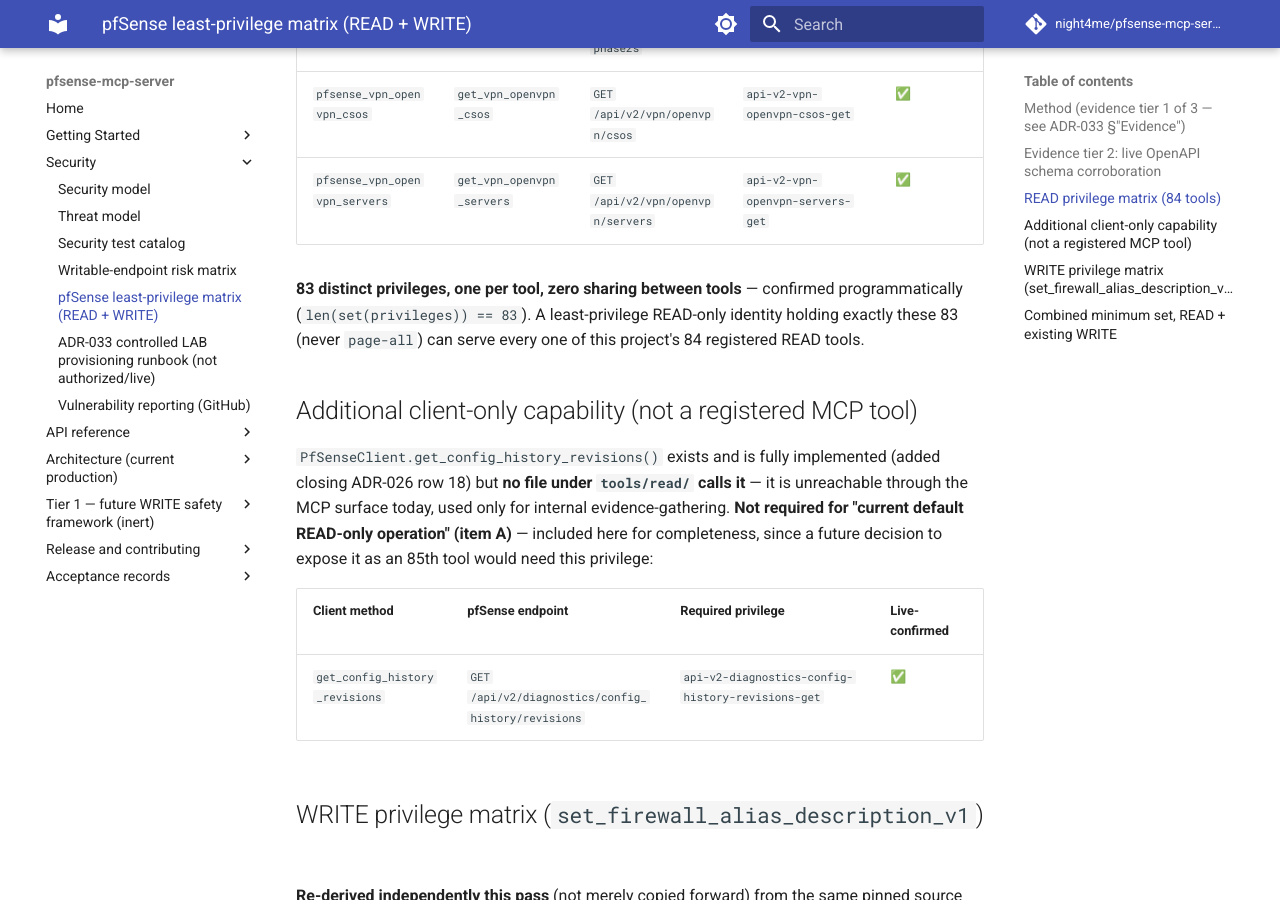
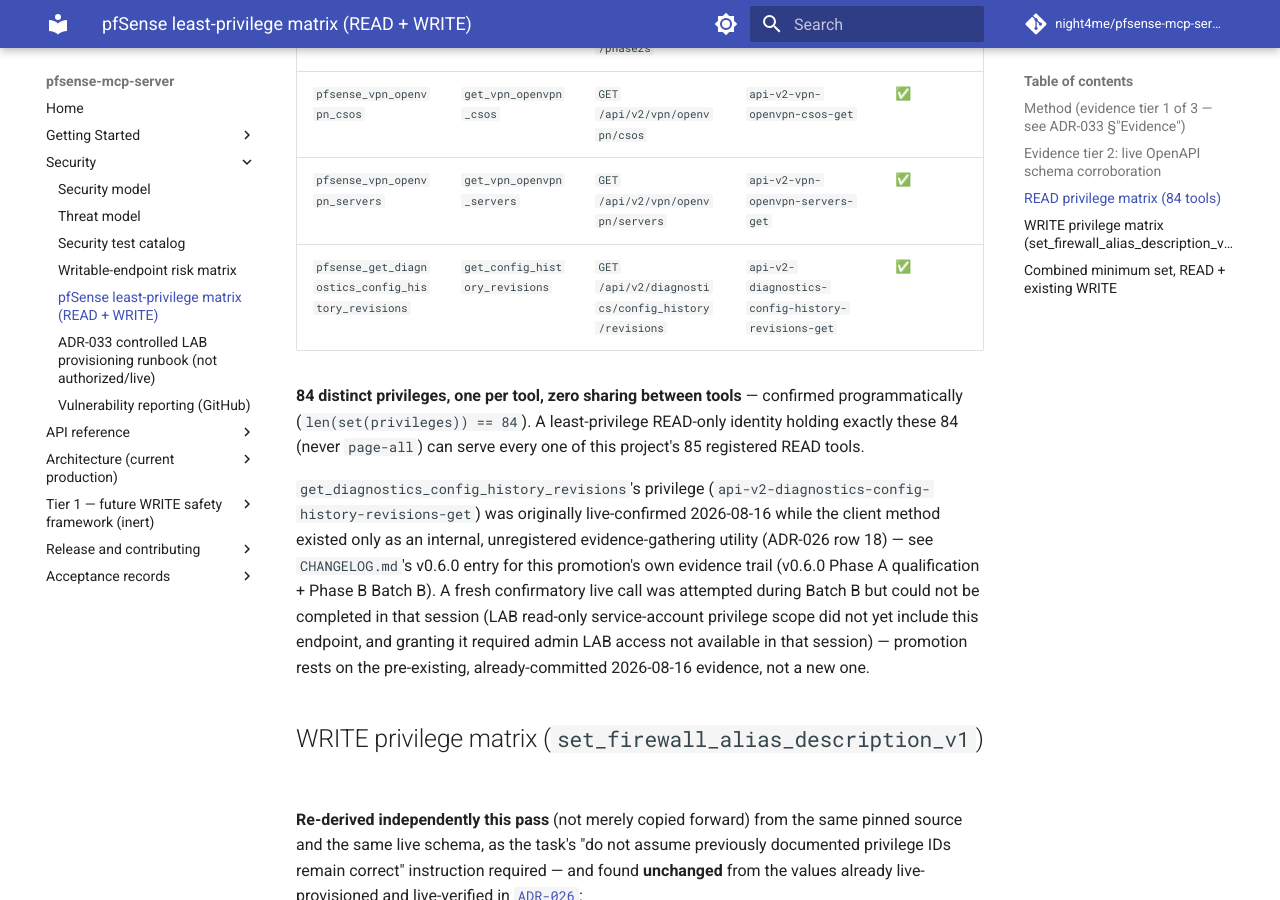
Before and after one commit to night4me/pfsense-mcp-server, an MkDocs documentation site: the page built from docs/PFSENSE_LEAST_PRIVILEGE_MATRIX.md, in a window 1280 px wide and 900 px high, scrolled down 17837 px. Built offline with MkDocs 1.6.1 and Material for MkDocs 9.7.7, drawn with Linux system fonts in a browser that asks for light colours; comment, search, counter and statistics services are not loaded.

Commit message:
feat(diagnostics): register pfsense_get_diagnostics_config_history_revisions (v0.6.0 Batch B)
Promotes the config-history revisions list to a public MCP tool. The
client method, ConfigHistoryRevision model, and verified=True Endpoints
entry already existed from 2026-08-16 ADR-026 evidence-gathering work --
this adds only the tools/read/ registration layer, Capability enum
member, and registry wiring.

Security basis: v0.6.0 Phase A qualification confirmed, against the
actual upstream ConfigHistoryRevision.inc Model source (not just the
OpenAPI schema), that this endpoint's response is metadata-only (time,
description, version, filesize) -- no code path reads or returns the
backup file's actual configuration content.

A fresh confirmatory LAB call was attempted this session but could not
be completed: the read-only LAB service account's privilege scope
covers only already-registered tools, and granting the new privilege
required admin LAB access that did not authenticate successfully in
this session. Promotion rests on the pre-existing, already-committed
2026-08-16 evidence, disclosed explicitly (not overstated) in
docs/PFSENSE_LEAST_PRIVILEGE_MATRIX.md and this entry.

Public MCP contract: 84 -> 85 READ tools (0 default WRITE, unchanged).
Fixes the hardcoded-count cascade across 13 test files plus docs/API.md,
docs/PFSENSE_LEAST_PRIVILEGE_MATRIX.md, and the contract snapshot.

Co-Authored-By: Claude Sonnet 5 <noreply@anthropic.com>
Claude-Session: https://claude.ai/code/session_01FctdZTKqbZoKYt8YY5TmzW

```diff
--- a/docs/PFSENSE_LEAST_PRIVILEGE_MATRIX.md
+++ b/docs/PFSENSE_LEAST_PRIVILEGE_MATRIX.md
@@ -623,25 +623,24 @@ match despite the platform upgrade, both before and after installing
 | `pfsense_vpn_ipsec_phase2s` | `get_vpn_ipsec_phase2s` | `GET /api/v2/vpn/ipsec/phase2s` | `api-v2-vpn-ipsec-phase2s-get` | ✅ |
 | `pfsense_vpn_openvpn_csos` | `get_vpn_openvpn_csos` | `GET /api/v2/vpn/openvpn/csos` | `api-v2-vpn-openvpn-csos-get` | ✅ |
 | `pfsense_vpn_openvpn_servers` | `get_vpn_openvpn_servers` | `GET /api/v2/vpn/openvpn/servers` | `api-v2-vpn-openvpn-servers-get` | ✅ |
+| `pfsense_get_diagnostics_config_history_revisions` | `get_config_history_revisions` | `GET /api/v2/diagnostics/config_history/revisions` | `api-v2-diagnostics-config-history-revisions-get` | ✅ |
 
-**83 distinct privileges, one per tool, zero sharing between tools** —
-confirmed programmatically (`len(set(privileges)) == 83`). A least-privilege
-READ-only identity holding exactly these 83 (never `page-all`) can serve
-every one of this project's 84 registered READ tools.
+**84 distinct privileges, one per tool, zero sharing between tools** —
+confirmed programmatically (`len(set(privileges)) == 84`). A least-privilege
+READ-only identity holding exactly these 84 (never `page-all`) can serve
+every one of this project's 85 registered READ tools.
 
-## Additional client-only capability (not a registered MCP tool)
-
-`PfSenseClient.get_config_history_revisions()` exists and is fully
-implemented (added closing ADR-026 row 18) but **no file under
-`tools/read/` calls it** — it is unreachable through the MCP surface
-today, used only for internal evidence-gathering. **Not required for
-"current default READ-only operation" (item A)** — included here for
-completeness, since a future decision to expose it as an 85th tool would
-need this privilege:
-
-| Client method | pfSense endpoint | Required privilege | Live-confirmed |
-|---|---|---|---|
-| `get_config_history_revisions` | `GET /api/v2/diagnostics/config_history/revisions` | `api-v2-diagnostics-config-history-revisions-get` | ✅ |
+`get_diagnostics_config_history_revisions`'s privilege
+(`api-v2-diagnostics-config-history-revisions-get`) was originally
+live-confirmed 2026-08-16 while the client method existed only as an
+internal, unregistered evidence-gathering utility (ADR-026 row 18) — see
+`CHANGELOG.md`'s v0.6.0 entry for this promotion's own evidence trail
+(v0.6.0 Phase A qualification + Phase B Batch B). A fresh confirmatory
+live call was attempted during Batch B but could not be completed in
+that session (LAB read-only service-account privilege scope did not yet
+include this endpoint, and granting it required admin LAB access not
+available in that session) — promotion rests on the pre-existing,
+already-committed 2026-08-16 evidence, not a new one.
 
 ## WRITE privilege matrix (`set_firewall_alias_description_v1`)
 
```
Also changed, not shown: CHANGELOG.md (+20 -0 lines), docs/API.md (+15 -1 lines), 15 other files.
